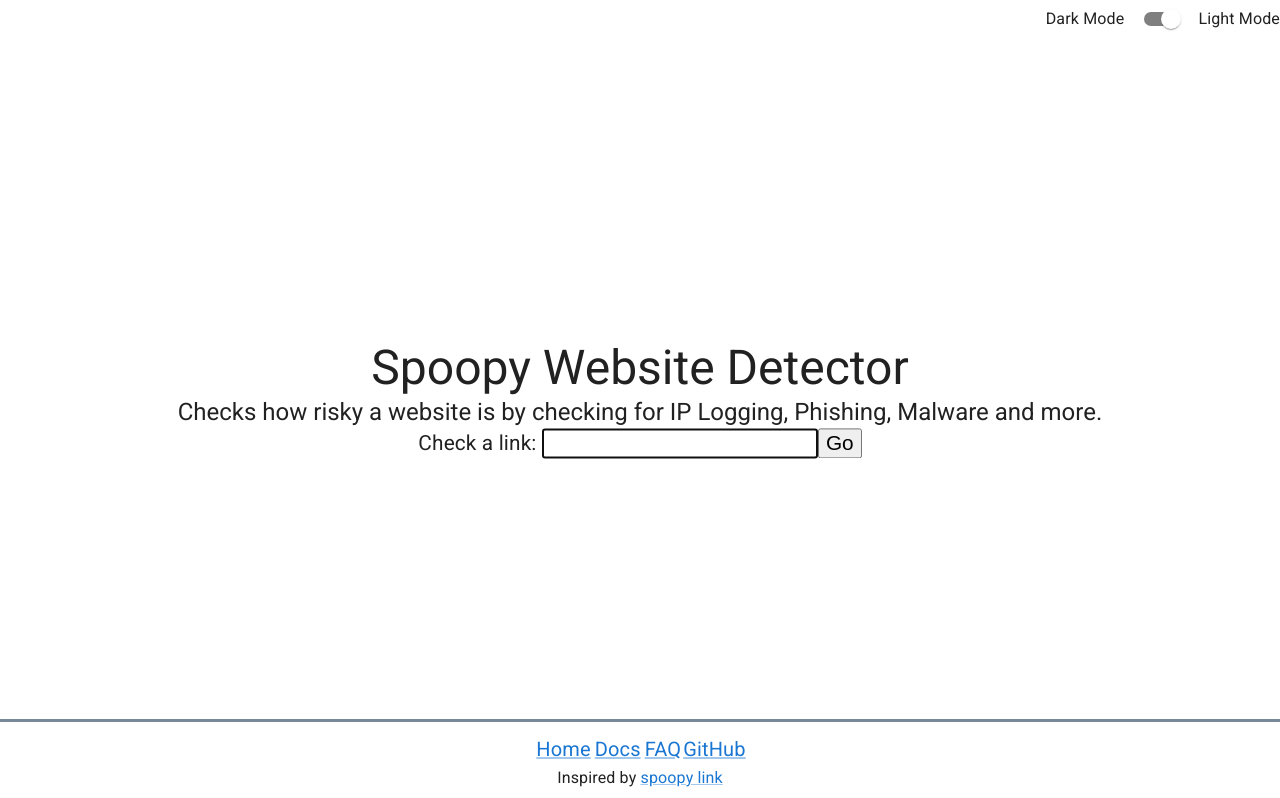
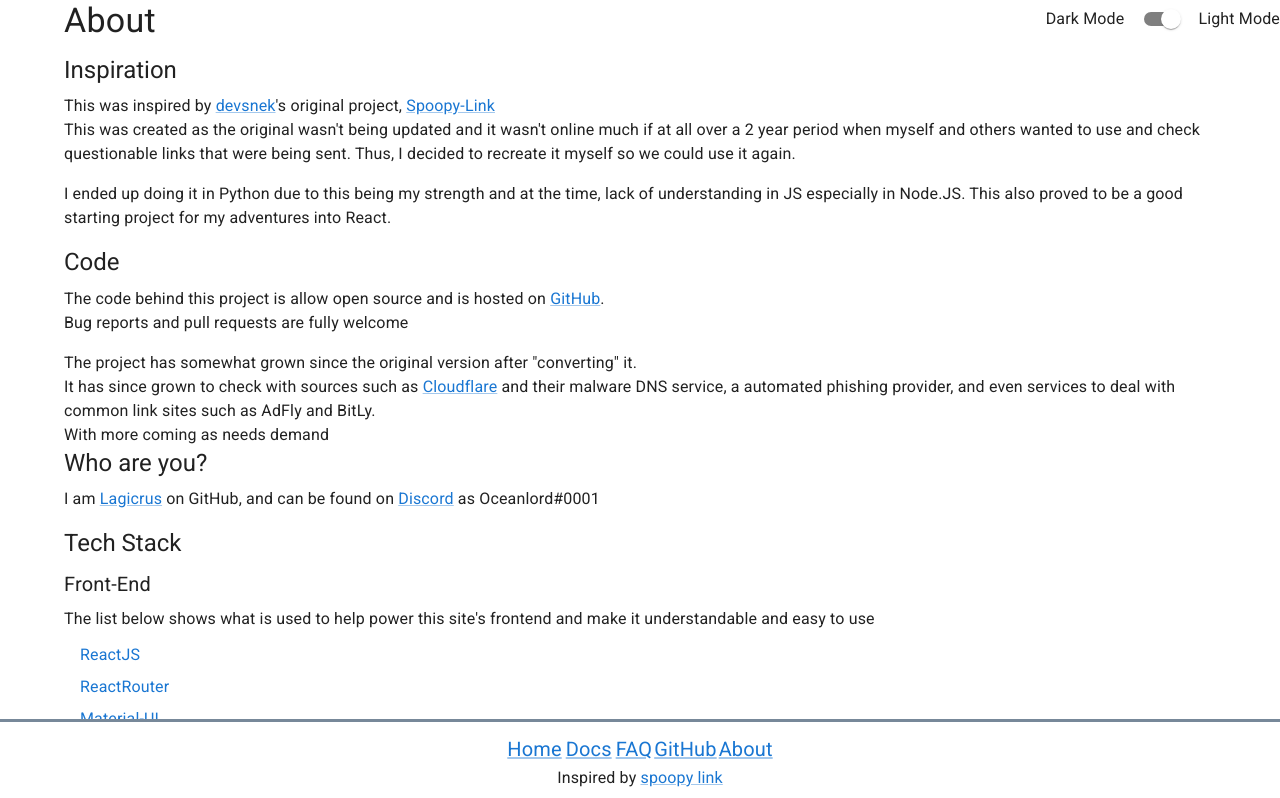
Before and after one commit to SpoopySite/SpoopySite, a React (Create React App) app in the folder spoopy-site/: page /about in a window 1280 px wide. Shown: the top 798 px of the page. Built offline with nearby package versions, Linux system fonts and the light colour scheme.

Commit message:
[site] Add about page

```diff
--- a/spoopy-site/src/App.js
+++ b/spoopy-site/src/App.js
@@ -6,6 +6,7 @@
 import Docs from "./docs/Docs";
 import Faq from "./faq/Faq";
 import Header from "./header/Header";
+import About from "./about/About";
 import { createTheme, CssBaseline, ThemeProvider, useMediaQuery } from "@material-ui/core";
 import { getKeyWrapper } from "./utils";
 import { StyledEngineProvider } from "@material-ui/core/styles";
@@ -38,6 +39,7 @@
             <Route path={"/site/:suspect_url"} children={<Spoopy/>}/>
             <Route path="/docs" children={<Docs/>}/>
             <Route path="/faq" children={<Faq/>}/>
+            <Route path="/about" children={<About/>}/>
             <Route exact-path="/" children={<Homepage/>}/>
           </Switch>
           <Footer/>
--- /dev/null
+++ b/spoopy-site/src/about/About.js
@@ -0,0 +1,87 @@
+import React from "react";
+import Typography from "@material-ui/core/Typography";
+import Link from "@material-ui/core/Link";
+import ListItem from "@material-ui/core/ListItem";
+import ListItemText from "@material-ui/core/ListItemText";
+import List from "@material-ui/core/List";
+import { makeStyles } from "@material-ui/styles";
+import BottomPaddingContainer from "../components/BottomPaddingContainer";
+
+const useStyles = makeStyles({
+  list: {
+    "& a": {
+      paddingTop: 0,
+      paddingBottom: 0,
+      maxWidth: "fit-content"
+    },
+    marginTop: "0 !important",
+    marginBottom: "0 !important"
+  }
+});
+
+function About() {
+  const classes = useStyles();
+
+  return (
+    <BottomPaddingContainer>
+      <Typography variant="h4" component="h1" gutterBottom>About</Typography>
+      <Typography variant="h5" component="h2" gutterBottom>Inspiration</Typography>
+      <Typography variant="body1">
+        This was inspired by <Link href="https://github.com/devsnek">devsnek</Link>'s original
+        project, <Link href="https://github.com/spoopy-link/server">Spoopy-Link</Link>
+      </Typography>
+      <Typography variant="body1" paragraph>
+        This was created as the original wasn't being updated and it wasn't online much if at all over a 2 year period
+        when myself and others wanted to use and check questionable links that were being sent.
+        Thus, I decided to recreate it myself so we could use it again.
+      </Typography>
+      <Typography paragraph>
+        I ended up doing it in Python due to this being my strength and at the time, lack of understanding in JS
+        especially in Node.JS. This also proved to be a good starting project for my adventures into React.
+      </Typography>
+      <Typography variant="h5" component="h2" gutterBottom>Code</Typography>
+      <Typography variant="body1">
+        The code behind this project is allow open source and is hosted on <Link
+        href="https://github.com/Lagicrus/spoopy-python">GitHub</Link>.
+      </Typography>
+      <Typography variant="body1" paragraph>Bug reports and pull requests are fully welcome</Typography>
+      <Typography variant="body1">The project has somewhat grown since the original version after "converting"
+        it.</Typography>
+      <Typography variant="body1">It has since grown to check with sources such as <Link
+        href="https://cloudflare.com">Cloudflare</Link> and
+        their malware DNS service, a automated phishing provider, and even services to deal with common link sites such
+        as AdFly and BitLy.</Typography>
+      <Typography variant="body1">With more coming as needs demand</Typography>
+      <Typography variant="h5" component="h2" gutterBottom>Who are you?</Typography>
+      <Typography variant="body1" paragraph>
+        I am <Link href="https://github.com/Lagicrus">Lagicrus</Link> on GitHub, and can be found on <Link
+        href="https://discord.com">Discord</Link> as
+        Oceanlord#0001
+      </Typography>
+      <Typography variant="h5" component="h2" gutterBottom>Tech Stack</Typography>
+      <Typography variant="h6" component="h3" gutterBottom>Front-End</Typography>
+      <Typography variant="body1">
+        The list below shows what is used to help power this site's frontend and make it understandable and easy to use
+      </Typography>
+      <List className={classes.list}>
+        <ListItem component={Link} href="https://reactjs.org"><ListItemText primary="ReactJS"/></ListItem>
+        <ListItem component={Link} href="https://reactrouter.com/"><ListItemText primary="ReactRouter"/></ListItem>
+        <ListItem component={Link} href="https://material-ui.com/"><ListItemText primary="Material-UI"/></ListItem>
+      </List>
+      <Typography variant="h6" component="h3" gutterBottom>Back-End</Typography>
+      <Typography variant="body1">
+        The list below shows what is used to help power the backend of the site and serve the API
+      </Typography>
+      <List className={classes.list}>
+        <ListItem component={Link} href="https://sanicframework.org/"><ListItemText primary="Sanic"/></ListItem>
+        <ListItem component={Link} href="https://www.docker.com/"><ListItemText primary="Docker"/></ListItem>
+        <ListItem component={Link} href="https://docs.aiohttp.org/en/stable/"><ListItemText
+          primary="AIOHTTP"/></ListItem>
+        <ListItem component={Link} href="https://github.com/MagicStack/asyncpg"><ListItemText
+          primary="asyncpg"/></ListItem>
+      </List>
+    </BottomPaddingContainer>
+  );
+}
+
+export default About;
--- /dev/null
+++ b/spoopy-site/src/components/BottomPaddingContainer.js
@@ -0,0 +1,18 @@
+import React from "react";
+import Container from "@material-ui/core/Container";
+import { makeStyles } from "@material-ui/styles";
+
+const useStyles = makeStyles({
+  container: {
+    marginBottom: 71 // Height 58 + Padding 10 + Border Top 3
+  }
+});
+
+export default function BottomPaddingContainer({ children }) {
+  const classes = useStyles();
+  return (
+    <Container className={classes.container}>
+      {children}
+    </Container>
+  );
+}
--- a/spoopy-site/src/footer/Footer.js
+++ b/spoopy-site/src/footer/Footer.js
@@ -5,7 +5,7 @@
 import Typography from "@material-ui/core/Typography";
 import { makeStyles } from "@material-ui/styles";
 
-const useStyles = makeStyles({
+const useStyles = makeStyles(styles =>({
   footer: {
     bottom: 0,
     position: "fixed",
@@ -14,7 +14,8 @@
     paddingBottom: "0.5em",
     borderTop: "3px solid lightslategray",
     fontSize: "20px",
-    textAlign: "center"
+    textAlign: "center",
+    backgroundColor: styles.palette.background.default
   },
   p: {
     padding: 0,
@@ -27,7 +28,7 @@
   inspiration: {
     fontSize: "15px"
   }
-});
+}));
 
 function Footer() {
   const classes = useStyles();
@@ -38,6 +39,7 @@
         <Link component={RouterLink} className={classes.a} to="/docs">Docs</Link>
         <Link component={RouterLink} className={classes.a} to="/faq">FAQ</Link>
         <Link href="https://github.com/Lagicrus/spoopy-python">GitHub</Link>
+        <Link component={RouterLink} className={classes.a} to="/about">About</Link>
       </p>
       <Typography className={clsx(classes.p, classes.inspiration)}>
         Inspired by <Link href="https://github.com/spoopy-link/server">spoopy link</Link>
```
Also changed, not shown: 1 other file (tests, documents, lock files or other folders).
